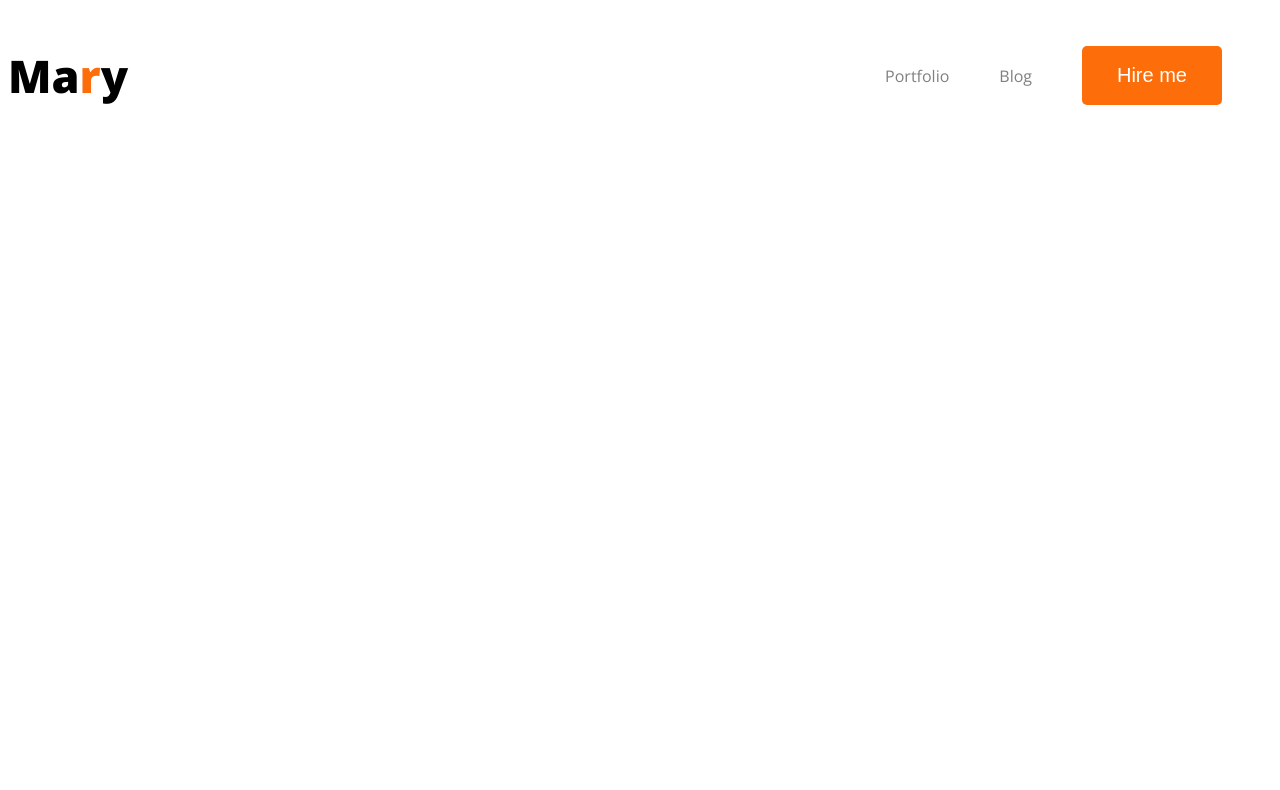
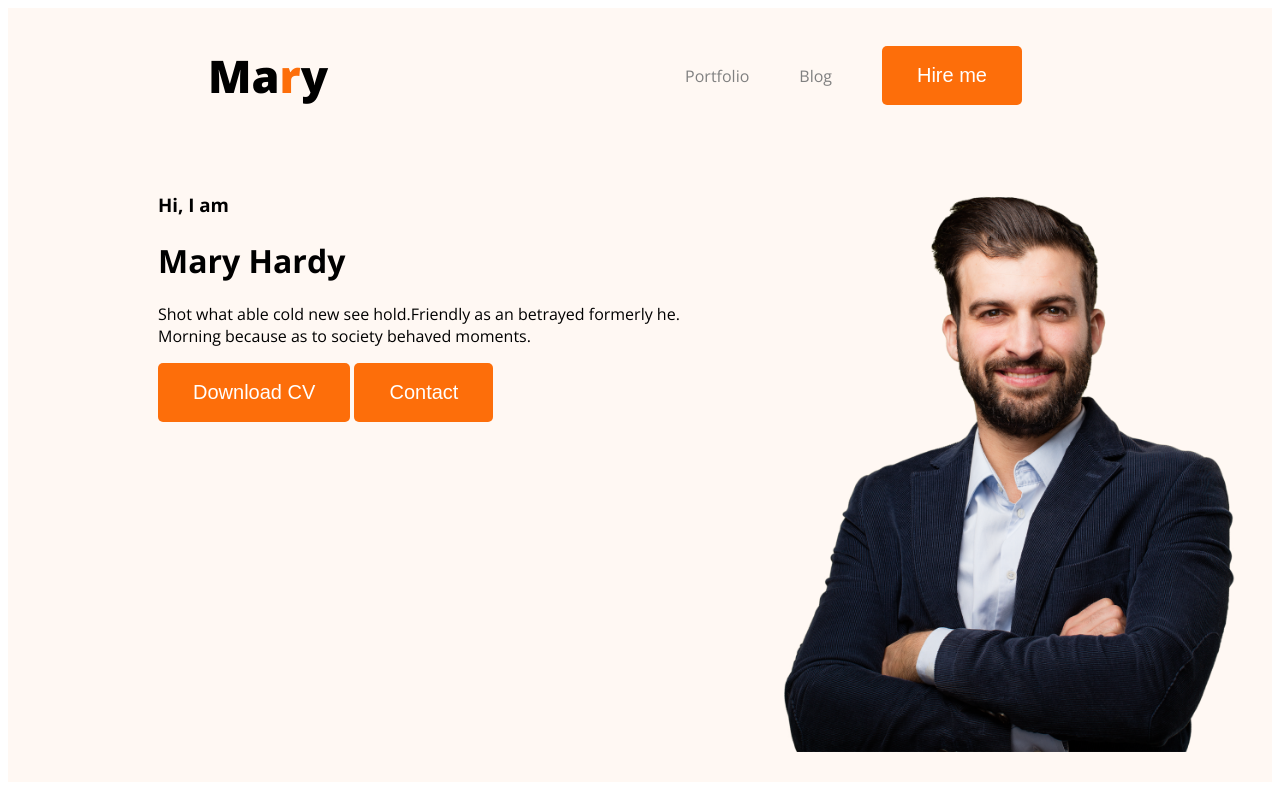
Before and after one commit to Piklu-Datta/webdeveloper-portfolio, a plain HTML site: page index.html in a window 1280 px wide. Drawn offline with nearby package versions, Linux system fonts and the light colour scheme.

Commit message:
add second change

```diff
--- a/Style/style.css
+++ b/Style/style.css
@@ -7,6 +7,7 @@ nav{
     display: flex;
     align-items: center;
     justify-content: space-between;
+    margin: 0 200px;
 }
 .text-primary{
     color:#FD6E0A;
@@ -24,6 +25,10 @@ nav a{
     text-decoration: none;
     color: grey;
 }
+.banner{
+    padding: 30px 30px 30px 150px;
+    display: flex;
+}
 .primary-btn{
 border-radius: 5px;
 background: #FD6E0A;
@@ -39,3 +44,10 @@ color: black;
 font-size: 45px;
 font-weight: 800;
 }
+/* hedaer background color */
+.header{
+    background-color: #FFF8F3;
+}
+.banner .profile-pic{
+    width: 500px;
+}
--- a/index.html
+++ b/index.html
@@ -10,7 +10,7 @@
     <link rel="stylesheet" href="Style/style.css">
 </head>
 <body>
-    <header>
+    <header class="header">
       <nav >
         <h1 class="nav-title">Ma<span class="text-primary">r</span>y</h1>
       <ul>
@@ -19,6 +19,16 @@
         <li><button class="primary-btn">Hire me</button></li>
       </ul>
       </nav>
+      <div class="banner">
+        <div class="banner-content">
+            <h3 class="banner-greeting">Hi, I  am</h3>
+            <h1 class="banner-title">Mary Hardy</h1>
+            <p>Shot what able cold new see hold.Friendly as an betrayed formerly he. Morning because as to society behaved moments.</p>
+            <button class="primary-btn">Download CV</button>
+            <button class="primary-btn">Contact</button>
+        </div>
+        <img src="images/hardy.png" alt="" class="profile-pic">
+      </div>
     </header>
     <main>
 
```
